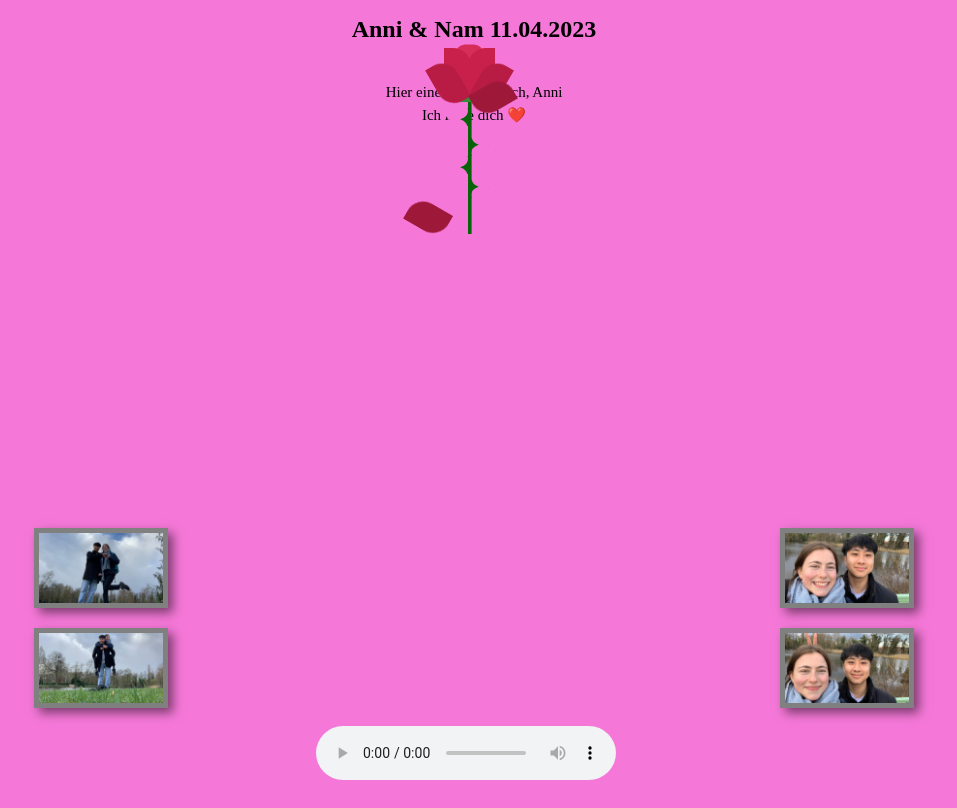
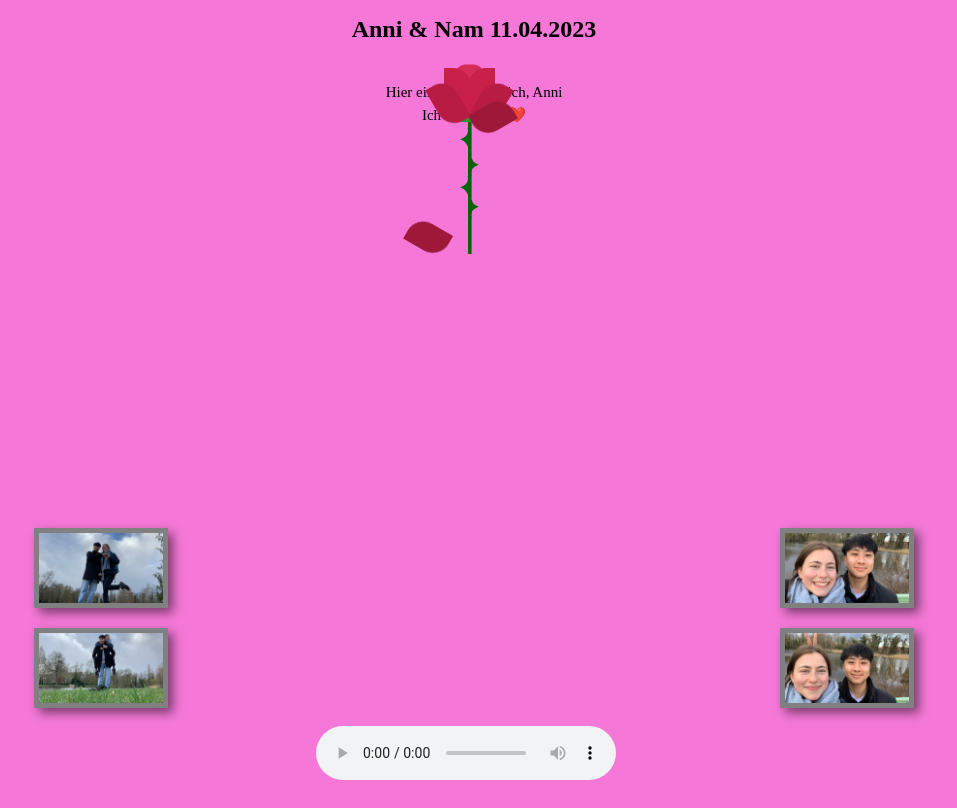
Before and after one commit to NamCung/AnniNamMobile, a plain HTML site: page index.html in a window 1280 px wide. Shown: the whole page, without its empty margins (174-1131 px from the left). Drawn offline with Linux system fonts and the light colour scheme.

Commit message:
Update style.css

```diff
--- a/style.css
+++ b/style.css
@@ -42,7 +42,7 @@ p {
 	position: absolute;
 	left: 0;
 	right: 0;
-	top: -20px;
+	top: 0px;
 
 	margin: auto;
 	-moz-transform: scale(0.6);
```
